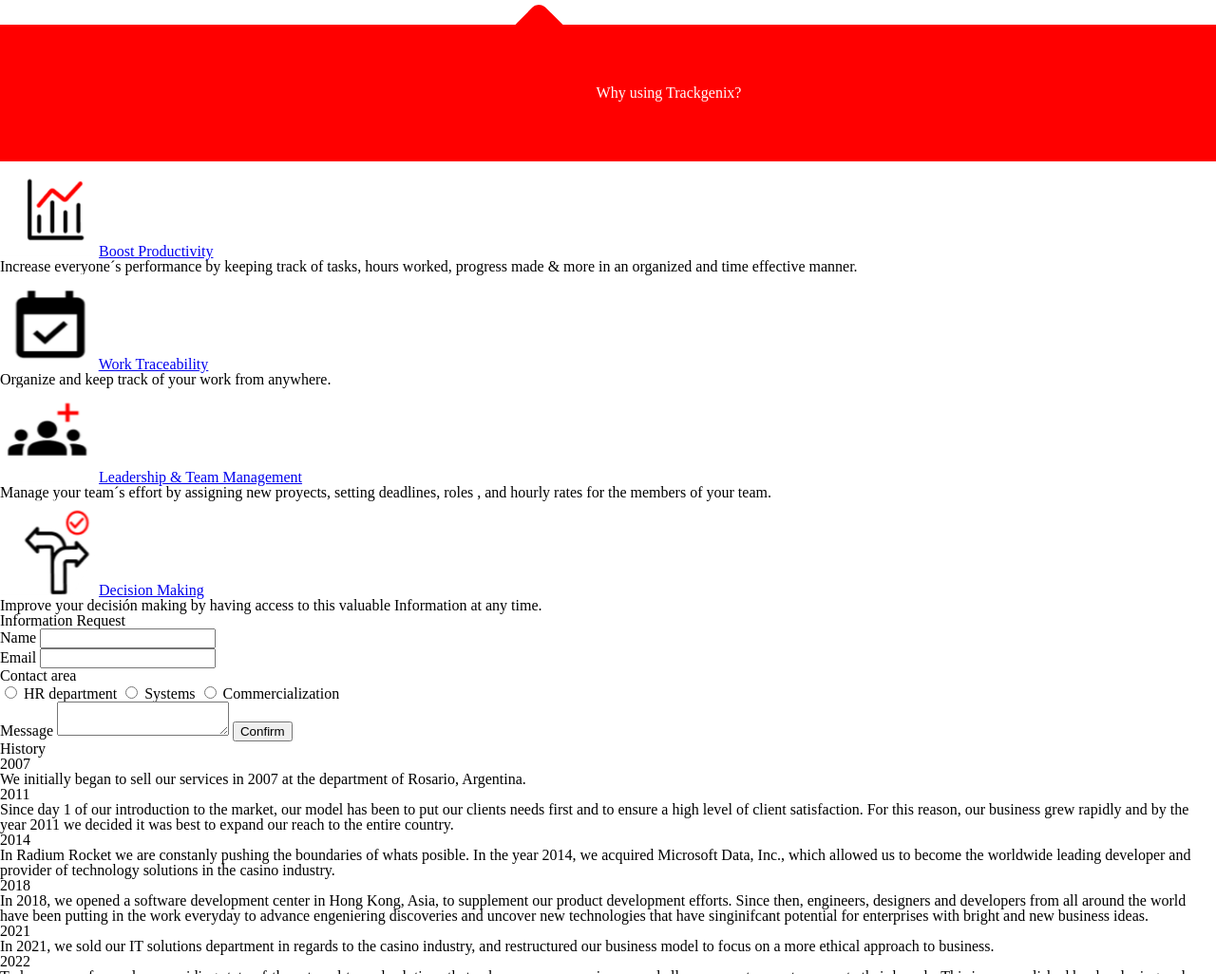
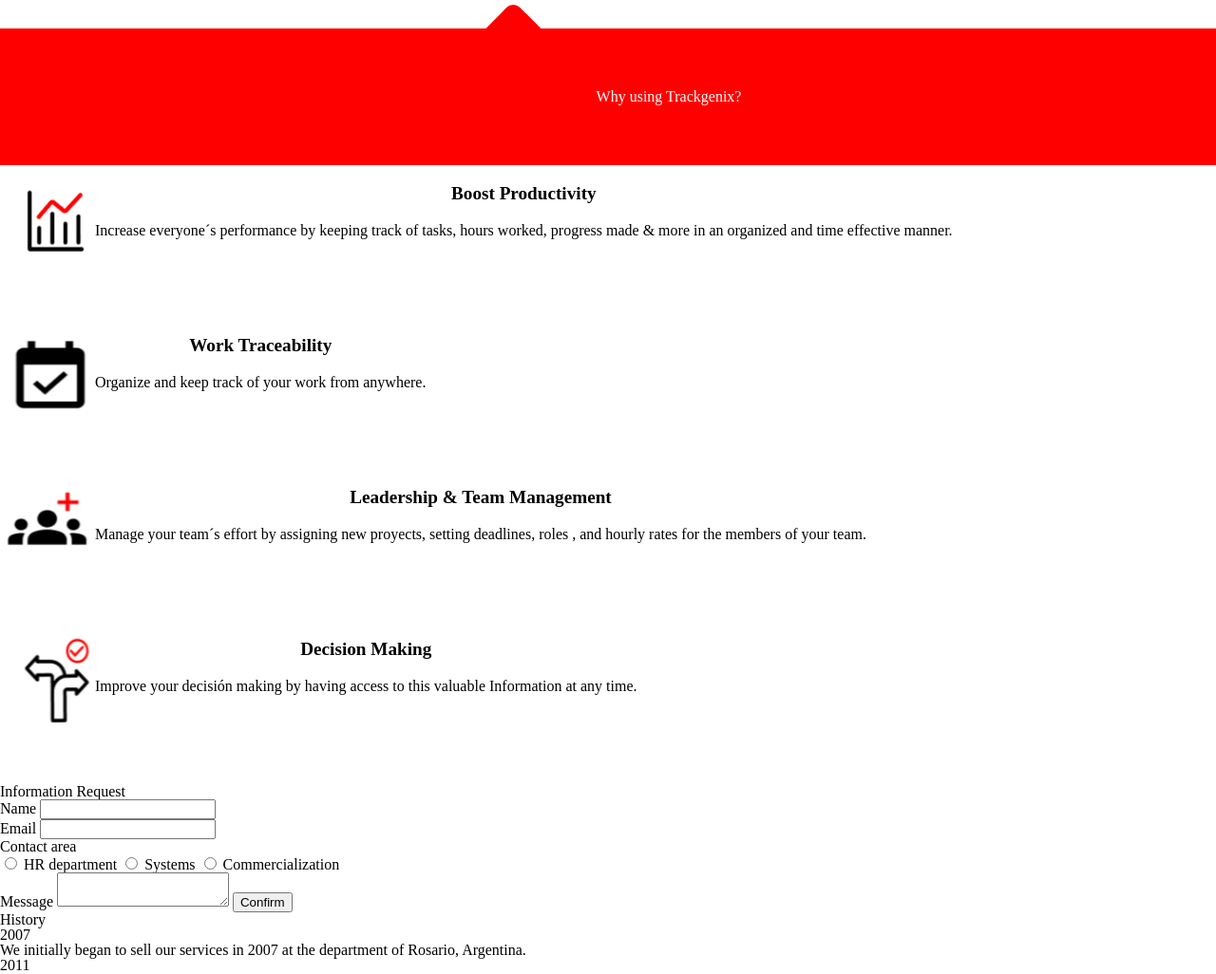
Before and after one commit to HoracioDuarteOK/BaSP-A2022-Semana-2, a plain HTML site: page Semana-04/Index.html in a window 1280 px wide. Shown: the part 3122-4148 px from the top of the page at 95% size. Drawn offline with Linux system fonts and the light colour scheme.

Commit message:
BaSP-W04-2022: Page 3 complete

```diff
--- a/Semana-04/Index.html
+++ b/Semana-04/Index.html
@@ -60,28 +60,46 @@
                     <a  href="URL">Multiple roles</a></div>
                     </div>
             </div>
+            <div class="Page3">
                 <h2 class="Title2">Why using Trackgenix?</h2>
-            <section class="page-t">
+                <section class="Page3-section">
+                    <article class="Page3-icon">
                         <img src="images/Boost.png" alt="Boost" width="100" height="100">
-                <a href="URL">Boost Productivity</a>
-                <p>Increase everyone´s performance by keeping track
+                        <div class="Page3-p">
+                            <a class="Bold" href="URL">Boost Productivity</a>
+                            <p >Increase everyone´s performance by keeping track
                             of tasks, hours worked, progress made & more in an
                             organized and time effective manner.</p>
+                        </div>
+                    </article>
+                    <article class="Page3-icon">
                         <img src="images/Work.png" alt="work" width="100" height="100">
-                <a href="URL">Work Traceability</a>
-                <p>Organize and keep track of your work
+                        <div class="Page3-p">
+                            <a class="Bold" href="URL">Work Traceability</a>
+                            <p >Organize and keep track of your work
                             from anywhere.</p>
+                        </div>
+                    </article>
+                    <article class="Page3-icon">
                         <img src="images/LeaderShip.png" alt="LeaderShip" width="100" height="100">
-                <a href="URL">Leadership & Team Management</a>
-                <p id="left-two">Manage your team´s effort by assigning new proyects,
+                        <div class="Page3-p">
+                            <a class="Bold" href="URL">Leadership & Team Management</a>
+                            <p >Manage your team´s effort by assigning new proyects,
                             setting deadlines, roles , and hourly rates for the members
                             of your team.</p>
+                        </div>
+                    </article>
+                    <article class="Page3-icon">
                         <img id="left"  src="images/Decision.png" alt="decisión" width="100" height="100">
-                <a href="URL">Decision Making</a>
-                <p>Improve your decisión making by having
+                        <div class="Page3-p">
+                            <a class="Bold" href="URL">Decision Making</a>
+                            <p >Improve your decisión making by having
                             access to this valuable
                             Information at any time.</p>
+                        </div>
+                    </article>
                 </section>
+            </div>
             <section class="info-request">
                 <h2>Information Request</h2>
             </section>
--- a/Semana-04/css/Main.css
+++ b/Semana-04/css/Main.css
@@ -37,6 +37,7 @@ main > h5 {
     flex-wrap: wrap;
     align-content: center;
     justify-content: space-around;
+
 }
 .item {
     display: flex;
@@ -47,7 +48,49 @@ main > h5 {
     text-decoration: none;
     color: black;
     padding-left: 10%;
+    font-weight: bold;
+    width: 200px;
 }
 .Page2 {
     height: 100vh;
 }
+.Page3 {
+    height: 100vh;
+    display: flex;
+    flex-direction: column;
+    justify-content: space-around;
+}
+#all-a {
+    font-weight: bold;
+    font-size: large;
+    display: flex;
+    justify-content: start;
+    align-self: flex-start;
+    justify-self: end;
+}
+.Page3-icon {
+    display: flex;
+    justify-content: space-around;
+    height: 20vh;
+    align-items: flex-start;
+}
+.Page3-section {
+    display: flex;
+    flex-direction: column;
+    align-items: flex-start;
+
+}
+.Page3-p {
+    display: flex;
+    flex-direction: column;
+    align-items: center;
+    justify-content: space-around;
+    height: 10vh;
+
+}
+.Bold{
+    font-weight: bold;
+    font-size: larger;
+    text-decoration: none;
+    color: black;
+}
```
Lines whose indentation alone changed are shown as unchanged.
